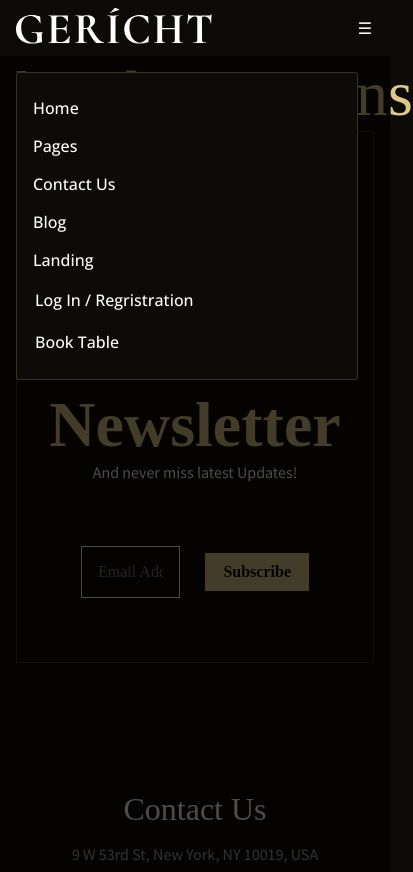
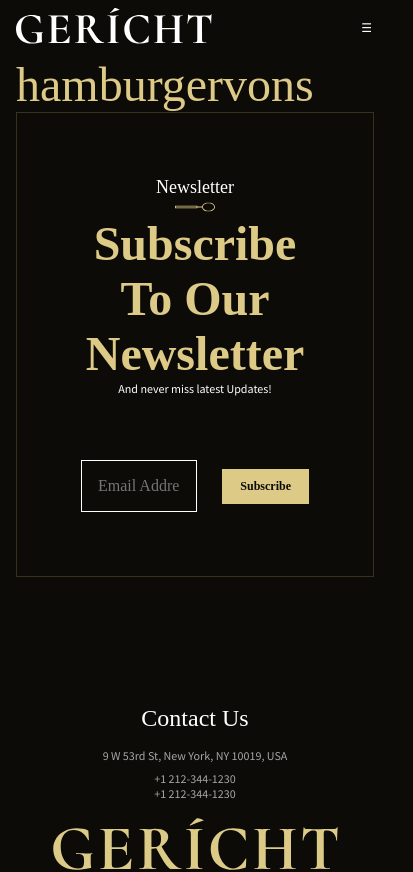
Before and after one commit to irvancolz/gericht-restaurant, a Next.js app: page / in a window 390 px wide. Shown: the top 872 px of the page, 413 px wide, since content can reach past the window. Built offline with nearby package versions, Linux system fonts and the light colour scheme; a web font is replaced by a local one.

Commit message:
add responsive fonst size variants to text and heading

```diff
--- a/components/heading/heading.style.ts
+++ b/components/heading/heading.style.ts
@@ -1,24 +1,31 @@
 import { ComponentProps } from "@stitches/react";
 import { styled } from "../../stitches.config";
+
+interface fontSizeConfig {
+  initial?: string;
+  responsive?: string;
+}
+
+function CreateFontSizeVariant(value: fontSizeConfig) {
+  return {
+    fontSize: value.initial,
+    "@bp2": {
+      fontSize: value.responsive,
+    },
+    "@bp1": {
+      fontSize: value.responsive,
+    },
+  };
+}
 
 export const HeadingComp = styled("h1", {
   variants: {
     size: {
-      sm: {
-        fontSize: "$sm",
-      },
-      md: {
-        fontSize: "$md",
-      },
-      nr:{
-        fontSize: "$nr",
-      },
-      lg: {
-        fontSize: "$lg",
-      },
-      xl: {
-        fontSize: "$xl",
-      },
+      sm: CreateFontSizeVariant({ initial: "$sm", responsive: "$smr" }),
+      md: CreateFontSizeVariant({ initial: "$md", responsive: "$mdr" }),
+      nr: CreateFontSizeVariant({ initial: "$nr", responsive: "$nrr" }),
+      lg: CreateFontSizeVariant({ initial: "$lg", responsive: "$lgr" }),
+      xl: CreateFontSizeVariant({ initial: "$xl", responsive: "$xlr" }),
     },
     // adjust font color
     fCol: {
@@ -72,7 +79,7 @@ export const HeadingComp = styled("h1", {
     family: "cormorant",
     size: "lg",
     fCol: "gold",
-    weight: 'normal',
+    weight: "normal",
   },
 });
 
--- a/components/text/text.style.ts
+++ b/components/text/text.style.ts
@@ -1,25 +1,32 @@
 import { styled } from "../../stitches.config";
 import { ComponentProps } from "@stitches/react";
+
+interface fontSizeConfig {
+  initial?: string;
+  responsive?: string;
+}
+
+function CreateFontSizeVariant(value: fontSizeConfig) {
+  return {
+    fontSize: value.initial,
+    "@bp2": {
+      fontSize: value.responsive,
+    },
+    "@bp1": {
+      fontSize: value.responsive,
+    },
+  };
+}
 
 export const TextStyles = styled("p", {
   variants: {
     // adjust font size
     size: {
-      sm: {
-        fontSize: "$sm",
-      },
-      md: {
-        fontSize: "$md",
-      },
-      nr:{
-        fontSize: "$nr",
-      },
-      lg: {
-        fontSize: "$lg",
-      },
-      xl: {
-        fontSize: "$xl",
-      },
+      sm: CreateFontSizeVariant({ initial: "$sm", responsive: "$smr" }),
+      md: CreateFontSizeVariant({ initial: "$md", responsive: "$mdr" }),
+      nr: CreateFontSizeVariant({ initial: "$nr", responsive: "$nrr" }),
+      lg: CreateFontSizeVariant({ initial: "$lg", responsive: "$lgr" }),
+      xl: CreateFontSizeVariant({ initial: "$xl", responsive: "$xlr" }),
     },
     // adjust font color
     fCol: {
@@ -71,17 +78,17 @@ export const TextStyles = styled("p", {
         fontWeight: "$xBold",
       },
     },
-    align:{
+    align: {
       start: {
-        textAlign: "left"
+        textAlign: "left",
       },
       center: {
-        textAlign: "center"
+        textAlign: "center",
       },
       end: {
-        textAlign: "right"
+        textAlign: "right",
       },
-    }
+    },
   },
   defaultVariants: {
     family: "cormorant",
--- a/stitches.config.ts
+++ b/stitches.config.ts
@@ -29,6 +29,11 @@ export const { styled, getCssText, css } = createStitches({
       nr: "32px",
       lg: "64px",
       xl: "90px",
+      smr: "12px",
+      mdr: "18px",
+      nrr: "24px",
+      lgr: "48px",
+      xlr: "72px",
     },
     space: {
       0: "0px",
--- a/ui/foooter form/index.tsx
+++ b/ui/foooter form/index.tsx
@@ -21,7 +21,7 @@ export  function FooterForm() {
         </span>
       </header>
       <div className={BodyStyles()}>
-        <Text fCol="gold" weight='medium' size="lg">Subscribe To Our Newsletter</Text>
+        <Text fCol="gold" weight='medium' size="lg" align="center">Subscribe To Our Newsletter</Text>
         <Text size="sm" family="source">And never miss latest Updates!</Text>
       </div>
       <div className="form">
--- a/ui/topnav/index.tsx
+++ b/ui/topnav/index.tsx
@@ -42,7 +42,7 @@ const navigationLinks = [
 
 export function Topnav() {
   const { Section, Button, Text } = Components;
-  const [isOpen, setIsOpen] = useState<boolean>(true);
+  const [isOpen, setIsOpen] = useState<boolean>(false);
 
   function toggleOpen() {
     setIsOpen((curr) => !curr);
```
